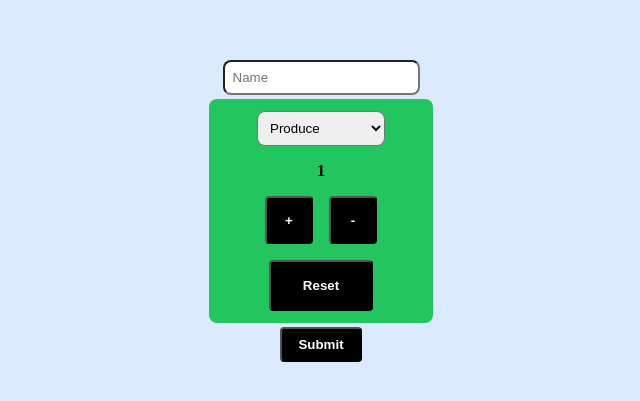
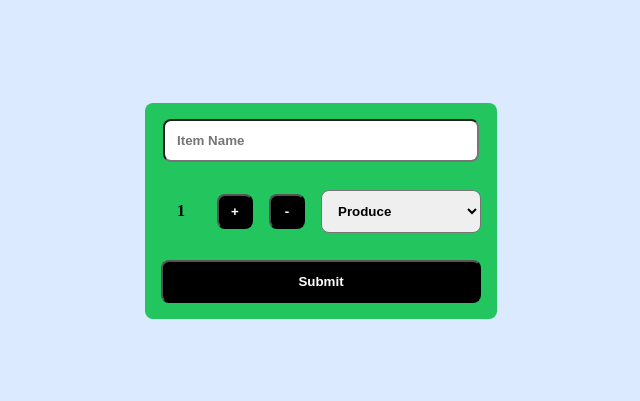
Before and after one commit to MPinera/cprg306-assignments, a Next.js app: page /week-5 in a window 1280 px wide. Shown: the part 197-598 px from the top of the page, without its empty margins (319-959 px from the left). Built offline with nearby package versions, Linux system fonts and the light colour scheme.

Commit message:
week-5 updated

```diff
--- a/app/week-5/new-item.js
+++ b/app/week-5/new-item.js
@@ -25,13 +25,15 @@ export default function StudentInfo() {
 
   const resetButton = () => {
     setQuantity(1);
+    setName("");
+    setCategory("produce");
   };
 
   const handleSubmit = (event) => {
     event.preventDefault();
     const item = { name, category, quantity };
     console.log(item);
-    alert(`Name: ${name}, Quantity: ${quantity}, Category: ${category}`);
+    alert(`Added item: ${name}, Quantity: ${quantity}, Category: ${category}`);
     resetButton();
   };
 
@@ -40,20 +42,44 @@ export default function StudentInfo() {
       <div className="flex justify-center items-center min-h-screen">
         <form
           onSubmit={handleSubmit}
-          className="flex flex-col justify-center items-center w-48 h-48 bg-green-500 space-y-4 p-4 rounded-lg"
+          className="flex flex-col justify-center items-center w-50 h-auto bg-green-500 space-y-4 p-4 rounded-lg"
         >
+          <div className="flex items-center space-x-5">
             <input
-            typw="text"
+              type="text"
               value={name}
               onChange={(e) => setName(e.target.value)}
-            placeholder="Name"
-            className="p-2 rounded-lg"
+              placeholder="Item Name"
+              className="font-bold rounded-lg p-3 w-72"
               required
             />
+          </div>
+
+          <div className="flex items-center space-x-4">
+            <p className="flex items-end font-bold rounded-lg py-2 px-4">
+              {quantity}
+            </p>
+            <div className="flex items-center space-x-4">
+              <button
+                type="button"
+                onClick={increment}
+                className="bg-black text-white font-bold py-2 px-4 rounded-lg hover:bg-blue-700 w-4 flex items-center justify-center"
+              >
+                +
+              </button>
+
+              <button
+                type="button"
+                onClick={decrement}
+                className="bg-black text-white font-bold py-2 px-4 rounded-lg hover:bg-red-700 w-4 flex items-center justify-center"
+              >
+                -
+              </button>
+
               <select
                 value={category}
                 onChange={(e) => setCategory(e.target.value)}
-            className="p-2 rounded-lg"
+                className="p-3 font-bold w-40 rounded-lg"
               >
                 <option value="produce">Produce</option>
                 <option value="dairy">Dairy</option>
@@ -66,30 +92,11 @@ export default function StudentInfo() {
                 <option value="snacks">Snacks</option>
                 <option value="other">Other</option>
               </select>
-          <p className="text-x1 font-semibold">{quantity}</p>
-          <div className="flex items-center space-x-4">
-            <button
-              onClick={increment}
-              className="bg-black text-white font-bold py-2 px-4 rounded hover:bg-blue-700 w-12 h-12 flex items-center justify-center"
-            >
-              +
-            </button>
-            <button
-              onClick={decrement}
-              className="bg-black text-white font-bold py-2 px-4 rounded hover:bg-red-700 w-12 h-12 flex items-center justify-center"
-            >
-              -
-            </button>
+            </div>
           </div>
           <button
-            onClick={resetButton}
-            className="bg-black text-white font-bold py-4 px-8 rounded hover:bg-purple-700"
-          >
-            Reset
-          </button>
-          <button
-            onClick={handleSubmit}
-            className="bg-black text-white font-bold py-2 px-4 rounded hover:bg-purple-700 mt-4"
+            type="submit"
+            className="bg-black text-white font-bold p-3 w-80 rounded-lg hover:bg-purple-700 flex items-center justify-center"
           >
             Submit
           </button>
```
Lines whose indentation alone changed are shown as unchanged.
